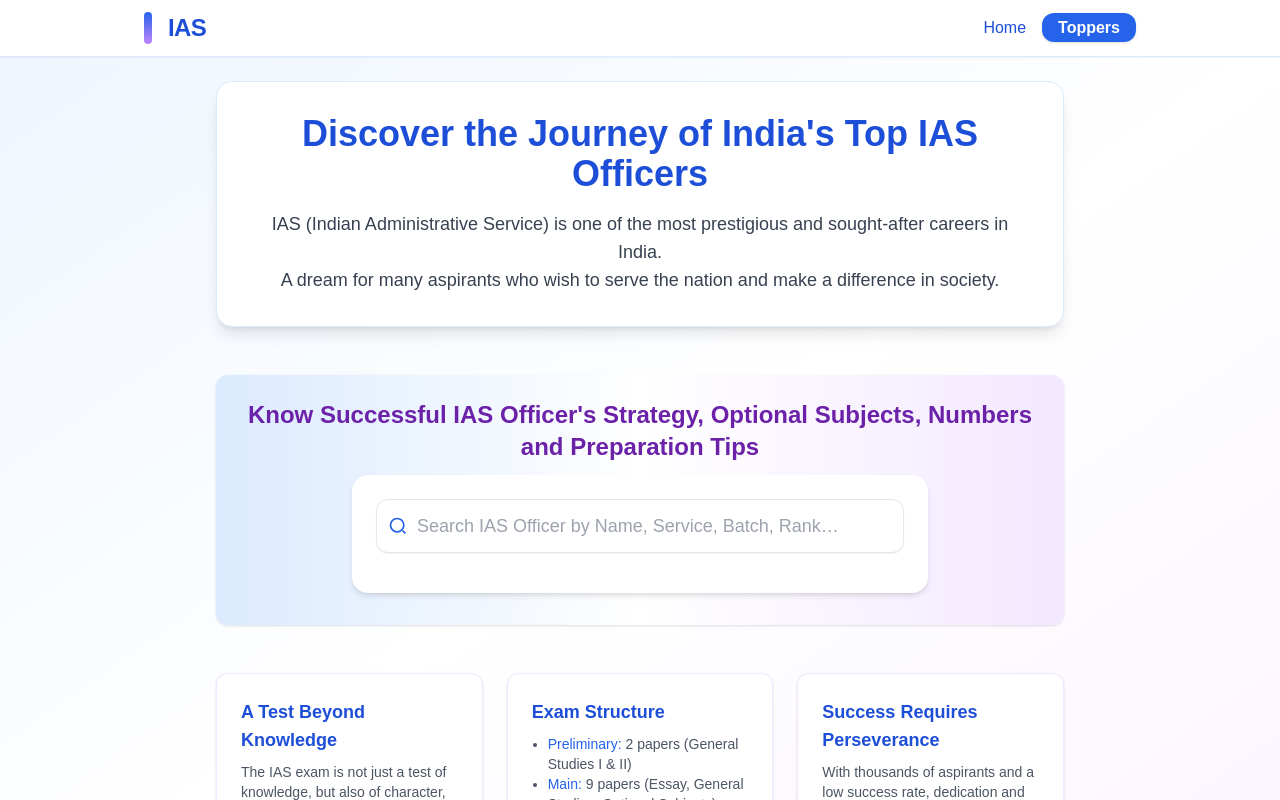
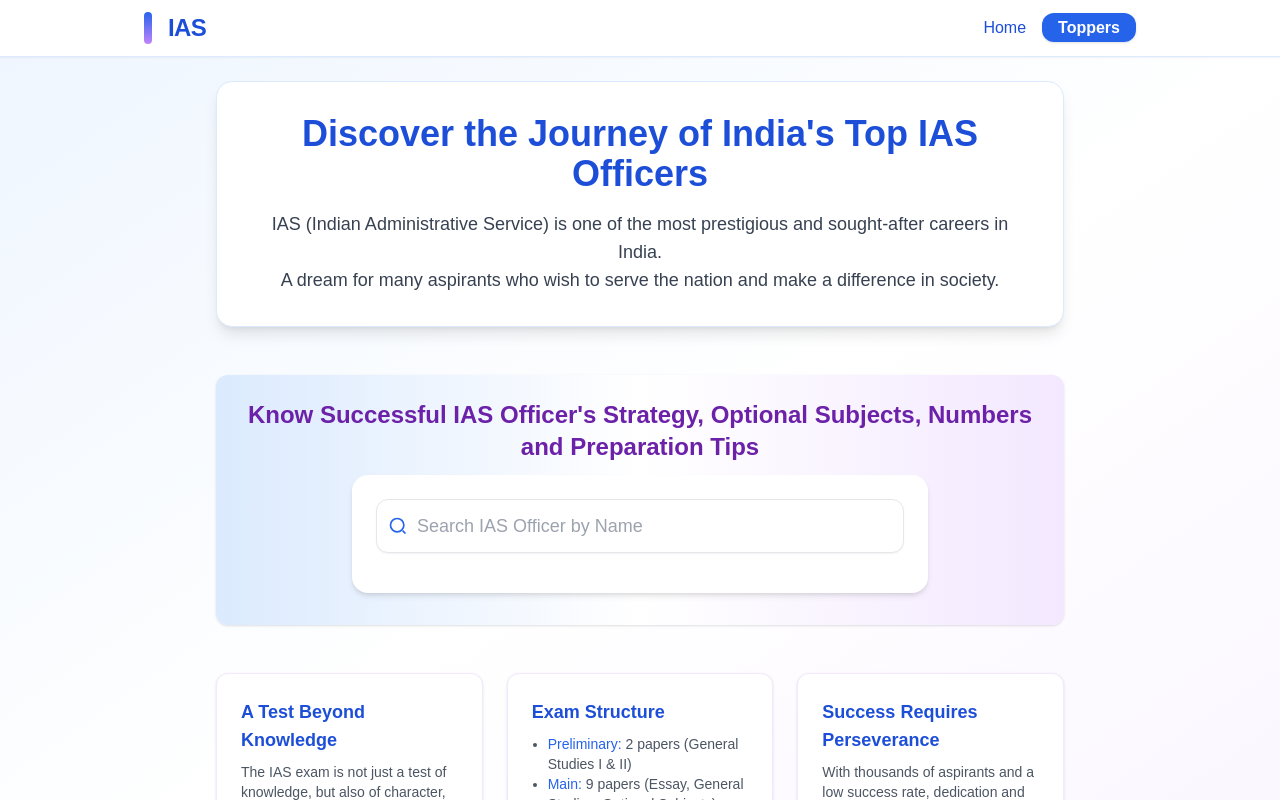
Before and after one commit to KumarPrafull/ias-search, a Next.js app: page / in a window 1280 px wide. Shown: the top 800 px of the page. Built offline with nearby package versions, Linux system fonts and the light colour scheme.

Commit message:
search placeholder fix

```diff
--- a/app/components/Search.tsx
+++ b/app/components/Search.tsx
@@ -48,7 +48,7 @@ const Search = () => {
           type="text"
           value={searchTerm}
           onChange={(e) => setSearchTerm(e.target.value)}
-          placeholder="Search IAS Officer by Name, Service, Batch, Rank…"
+          placeholder="Search IAS Officer by Name"
           className="w-full border border-gray-200 rounded-xl p-3 pl-10 text-lg shadow-sm focus:border-blue-400 focus:ring focus:ring-blue-100 outline-none transition"
         />
       </div>
```
